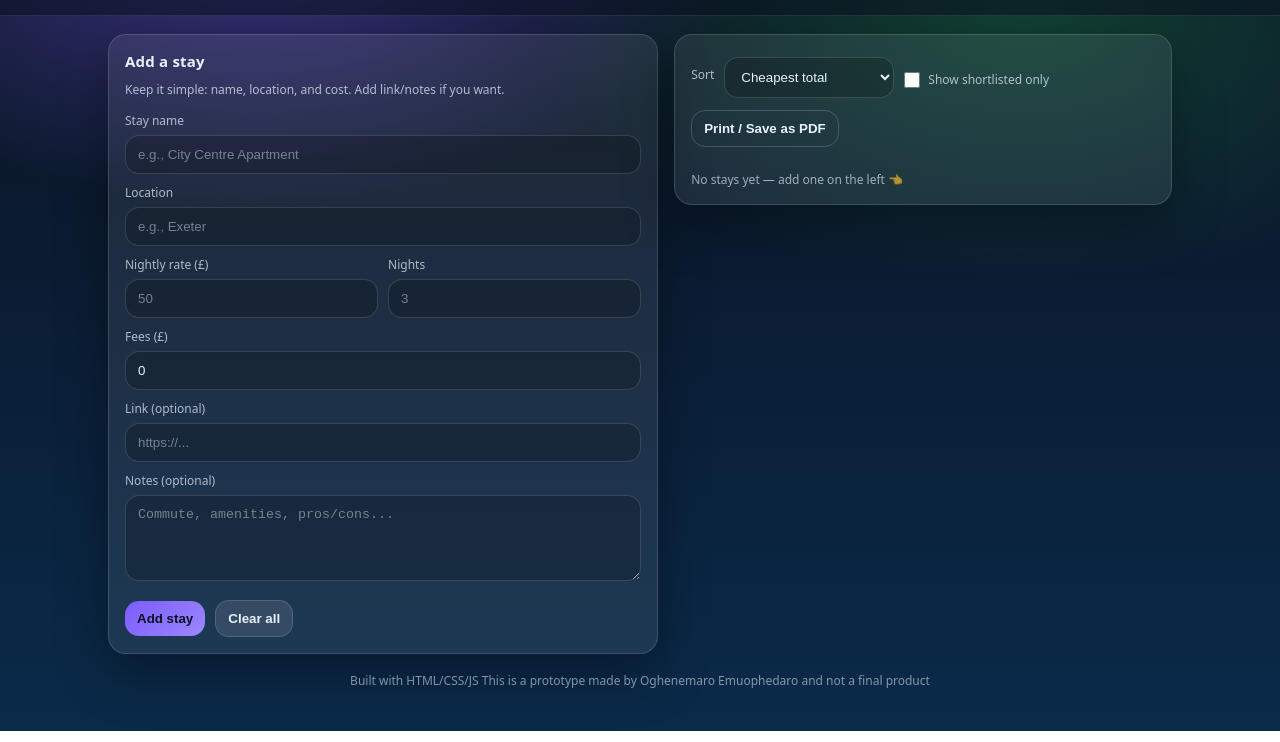
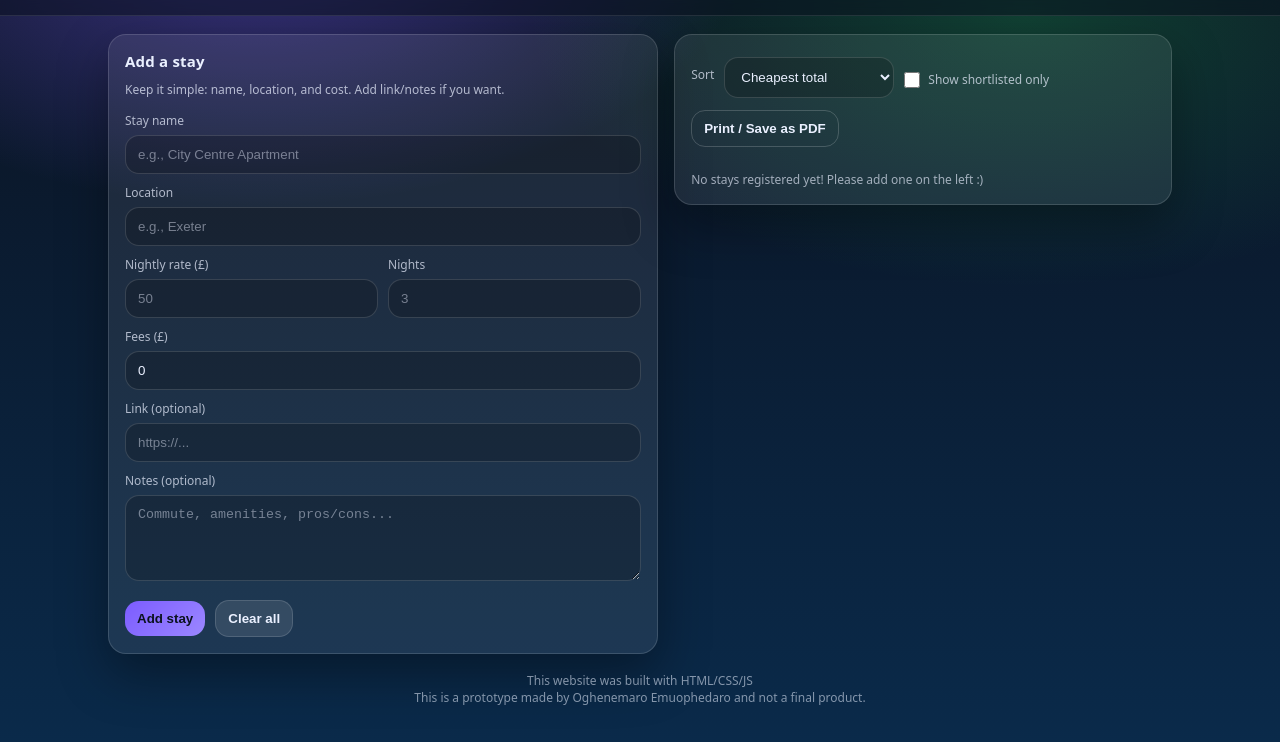
Before and after one commit to KIMDARO/StayComparePrototype, a plain HTML site: page index.html in a window 1280 px wide. Shown: the part 69-811 px from the top of the page. Drawn offline with Linux system fonts and the light colour scheme.

Commit message:
Update messages in index.html for clarity

```diff
--- a/index.html
+++ b/index.html
@@ -392,14 +392,14 @@
         </div>
 
         <div id="list" class="list"></div>
-        <div id="empty" class="empty" style="display:none;">No stays yet — add one on the left 👈</div>
+        <div id="empty" class="empty" style="display:none;">No stays registered yet! Please add one on the left :)</div>
       </section>
 
     </div>
 
     <footer class="no-print">
-      Built with HTML/CSS/JS
-      This is a prototype made by Oghenemaro Emuophedaro and not a final product
+      This website was built with HTML/CSS/JS <br>
+      This is a prototype made by Oghenemaro Emuophedaro and not a final product.
     </footer>
   </div>
 </main>
```
